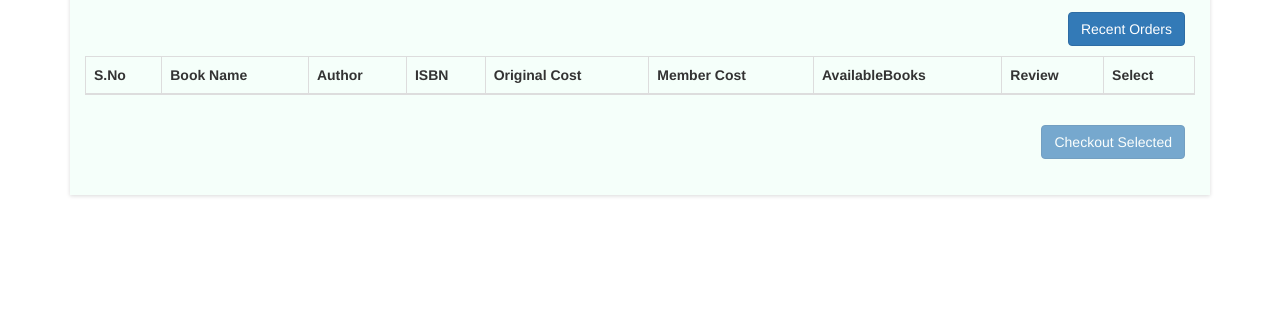
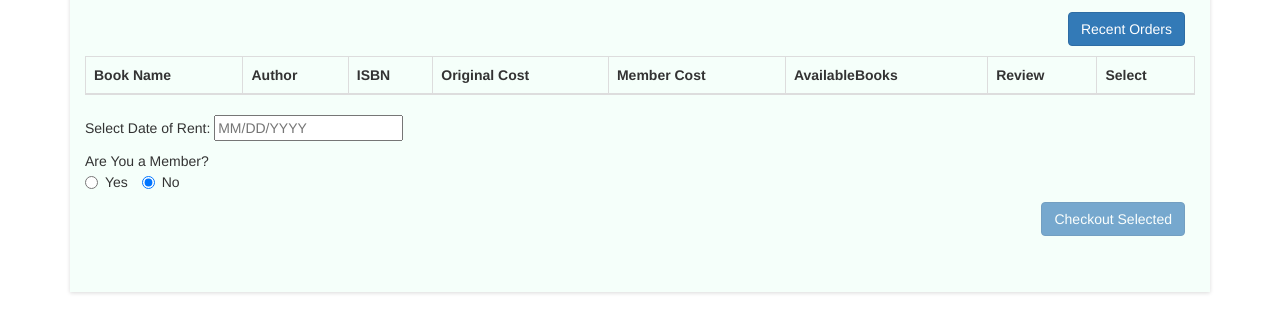
Before and after one commit to IIT-Web-Application-Development/librarium, a website: page views/pages/launch.html in a window 1280 px wide. Both pictures are taken after a click on the button "Search Category". Shown: the part 80-412 px from the top of the page. Drawn offline with nearby package versions, Linux system fonts and the light colour scheme; files that its build step writes are made by us from their sources; files whose address does not match are found by name.

Commit message:
Update launch.html

```diff
--- a/views/pages/launch.html
+++ b/views/pages/launch.html
@@ -4,6 +4,7 @@
 	<meta charset="utf-8" />
 	<title>ITMD 462/562 - Team2 Project</title>
 	<link rel="stylesheet" href="https://maxcdn.bootstrapcdn.com/bootstrap/3.3.7/css/bootstrap.min.css" crossorigin="anonymous">
+	<link rel="stylesheet" href="//code.jquery.com/ui/1.12.1/themes/base/jquery-ui.css">
 	<link rel="stylesheet" href="styles/librarium.css">
 </head>
 <body>
@@ -46,7 +47,6 @@
 					<table class="table table-bordered table-striped">
 						<thead>
 							<tr>
-								<th>S.No</th>
 								<th>Book Name</th>
 								<th>Author</th>
 								<th>ISBN</th>
@@ -61,6 +61,16 @@
 						</tbody>
 					</table>
 				</div>
+				<p>Select Date of Rent: <input type = "text" id = "datepicker" placeholder="MM/DD/YYYY"></p>
+ 				<div id="memberSelect">
+ 					<span>Are You a Member?</span><br>
+ 					<label class="radio-inline">
+					  <input type="radio" name="memberRadioName" id="memberTrue" value="true"> Yes
+					</label>
+					<label class="radio-inline">
+					  <input type="radio" name="memberRadioName" id="memberFlase" value="false" checked="true"> No
+					</label>
+ 				</div>
 				<div id="rentButton">
 					<button id="checkoutSelected" type="button" class="btn btn-primary rentButtonAlign" disabled>Checkout Selected</button>
 				</div>
@@ -73,6 +83,12 @@
 	</div>
 	<script src="https://code.jquery.com/jquery-3.2.1.min.js" crossorigin="anonymous"></script>
 	<script src="https://maxcdn.bootstrapcdn.com/bootstrap/3.3.7/js/bootstrap.min.js" crossorigin="anonymous"></script>
+	<script src="https://code.jquery.com/ui/1.12.1/jquery-ui.js"></script>
+ 	<script>
+ 	  $(function(){
+ 	    $("#datepicker").datepicker({ minDate: 0 });
+ 	  });
+ 	</script>
 	<script src="scripts/librarium.js"></script>
 
 </body>
```
